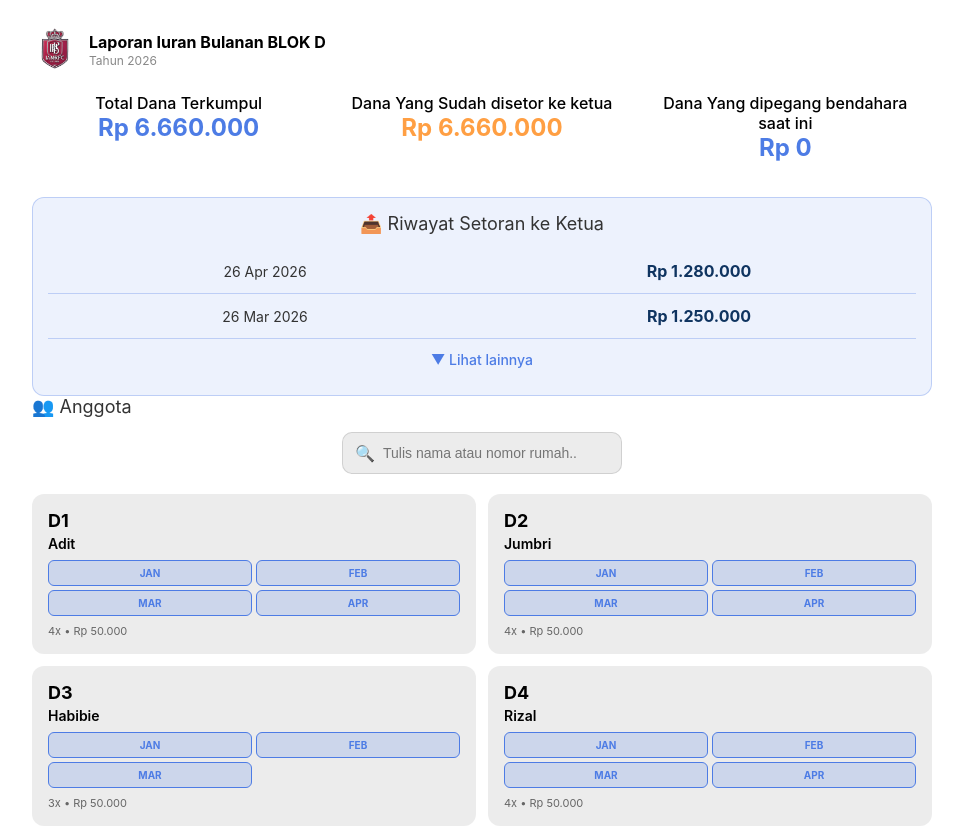
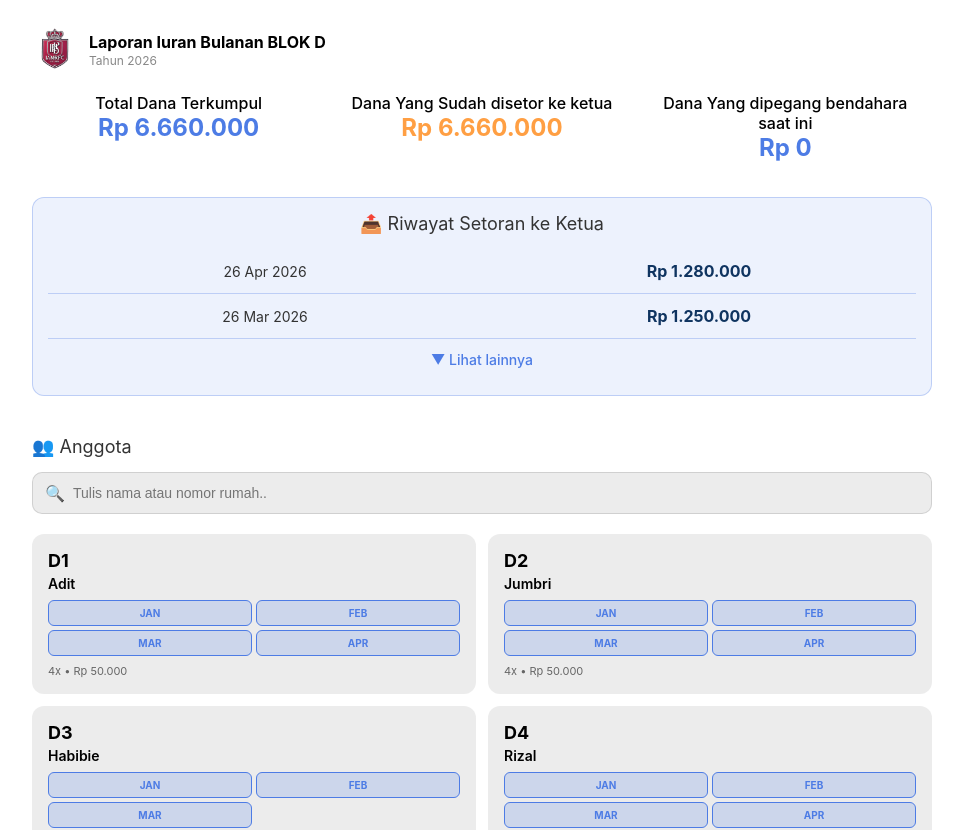
Before and after one commit to aloyb/blokd-app, a Next.js app in the folder blokd-app/: page / in a window 1280 px wide. Shown: the top 830 px of the page, without its empty margins (158-1121 px from the left). Built offline with nearby package versions, Linux system fonts and the light colour scheme.

Commit message:
Fix members section margin and search box

```diff
--- a/blokd-app/pages/index.js
+++ b/blokd-app/pages/index.js
@@ -194,9 +194,9 @@ const styles = {
   statValue: { fontSize: '24px', fontWeight: 'bold', color: '#4D7CE5', marginBottom: '5px' },
   statValueWarning: { fontSize: '24px', fontWeight: 'bold', color: '#ff9f43', marginBottom: '5px' },
   statLabel: { fontSize: '16px', color: '#000', fontWeight: '500' },
-  membersSection: { marginBottom: '20px', paddingBottom: '60px' },
+  membersSection: { marginTop: '40px', marginBottom: '20px', paddingBottom: '60px' },
   sectionTitle: { fontSize: '18px', marginBottom: '15px', display: 'flex', justifyContent: 'center', alignItems: 'center', gap: '10px' },
-  searchBox: { marginBottom: '20px', maxWidth: '280px', marginLeft: 'auto', marginRight: 'auto' },
+  searchBox: { marginBottom: '20px' },
   searchWrapper: { display: 'flex', alignItems: 'center', gap: '8px', background: 'rgba(128,128,128,0.15)', border: '1px solid rgba(128,128,128,0.25)', borderRadius: '10px', padding: '0 12px' },
   searchIcon: { fontSize: '16px', color: '#888' },
   searchInput: { width: '100%', padding: '12px 0', background: 'transparent', border: 'none', color: '#333', fontSize: '14px', outline: 'none' },
```
